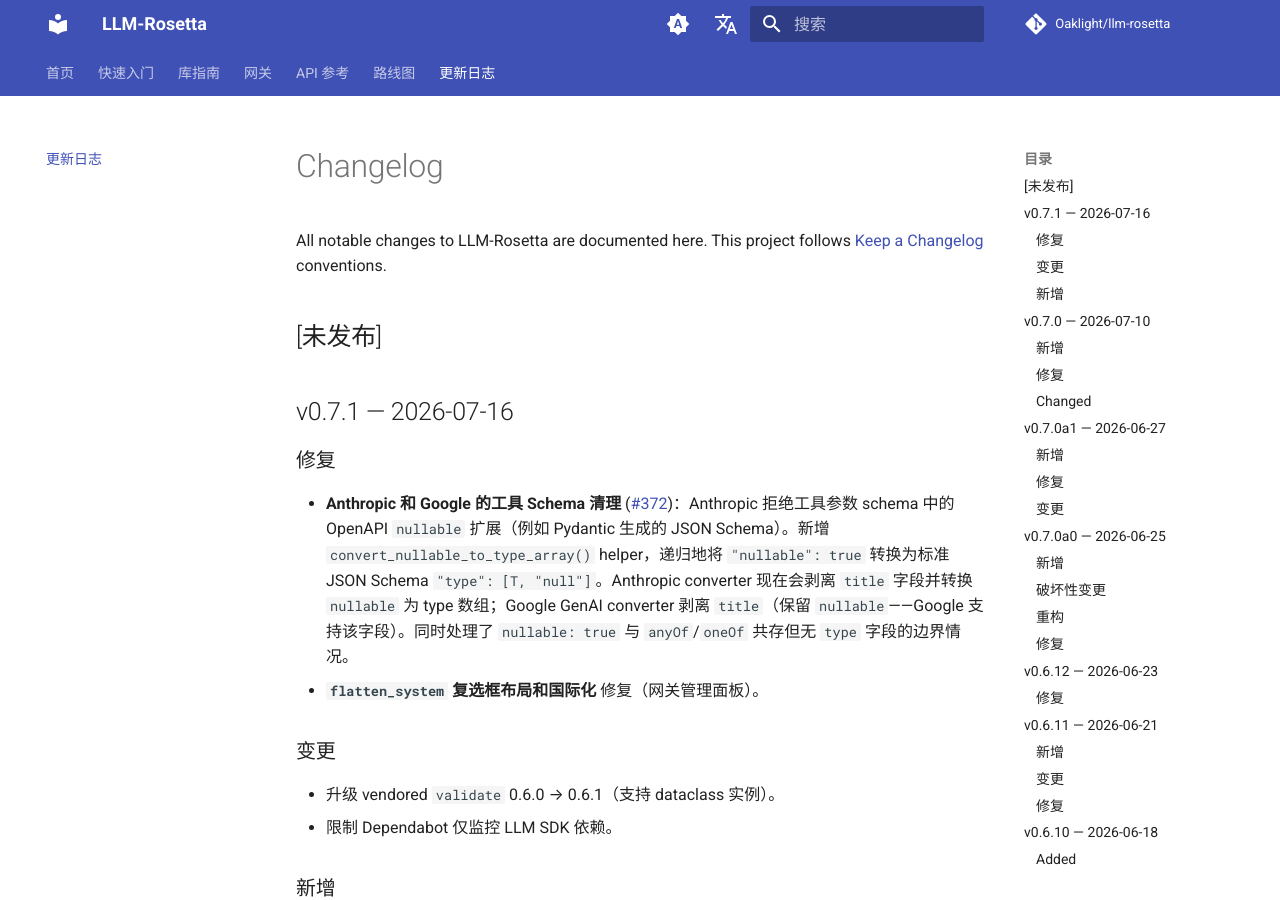
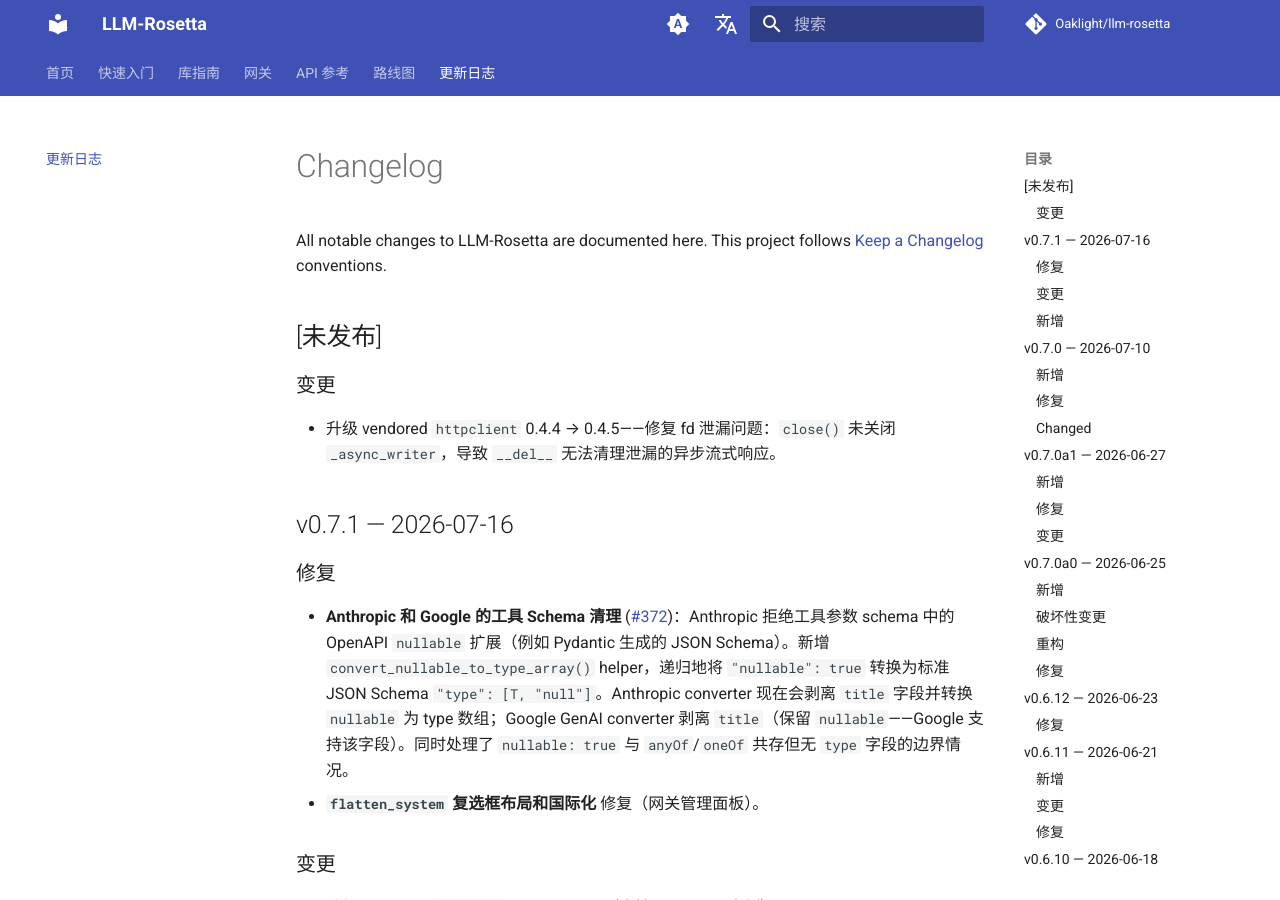
Before and after one commit to Oaklight/llm-rosetta, an MkDocs documentation site: the page built from docs/changelog.md, in a window 1280 px wide and 900 px high. Built offline with MkDocs 1.6.1 and Material for MkDocs 9.7.7, drawn with Linux system fonts in a browser that asks for light colours; comment, search, counter and statistics services are not loaded.

Commit message:
docs: add httpclient 0.4.5 vendor update to unreleased changelog

```diff
--- a/docs/changelog.md
+++ b/docs/changelog.md
@@ -7,6 +7,10 @@
 All notable changes to LLM-Rosetta are documented here. This project follows [Keep a Changelog](https://keepachangelog.com/) conventions.
 
 ## [未发布]
+
+### 变更
+
+- 升级 vendored `httpclient` 0.4.4 → 0.4.5——修复 fd 泄漏问题：`close()` 未关闭 `_async_writer`，导致 `__del__` 无法清理泄漏的异步流式响应。
 
 ## v0.7.1 — 2026-07-16
 
```
